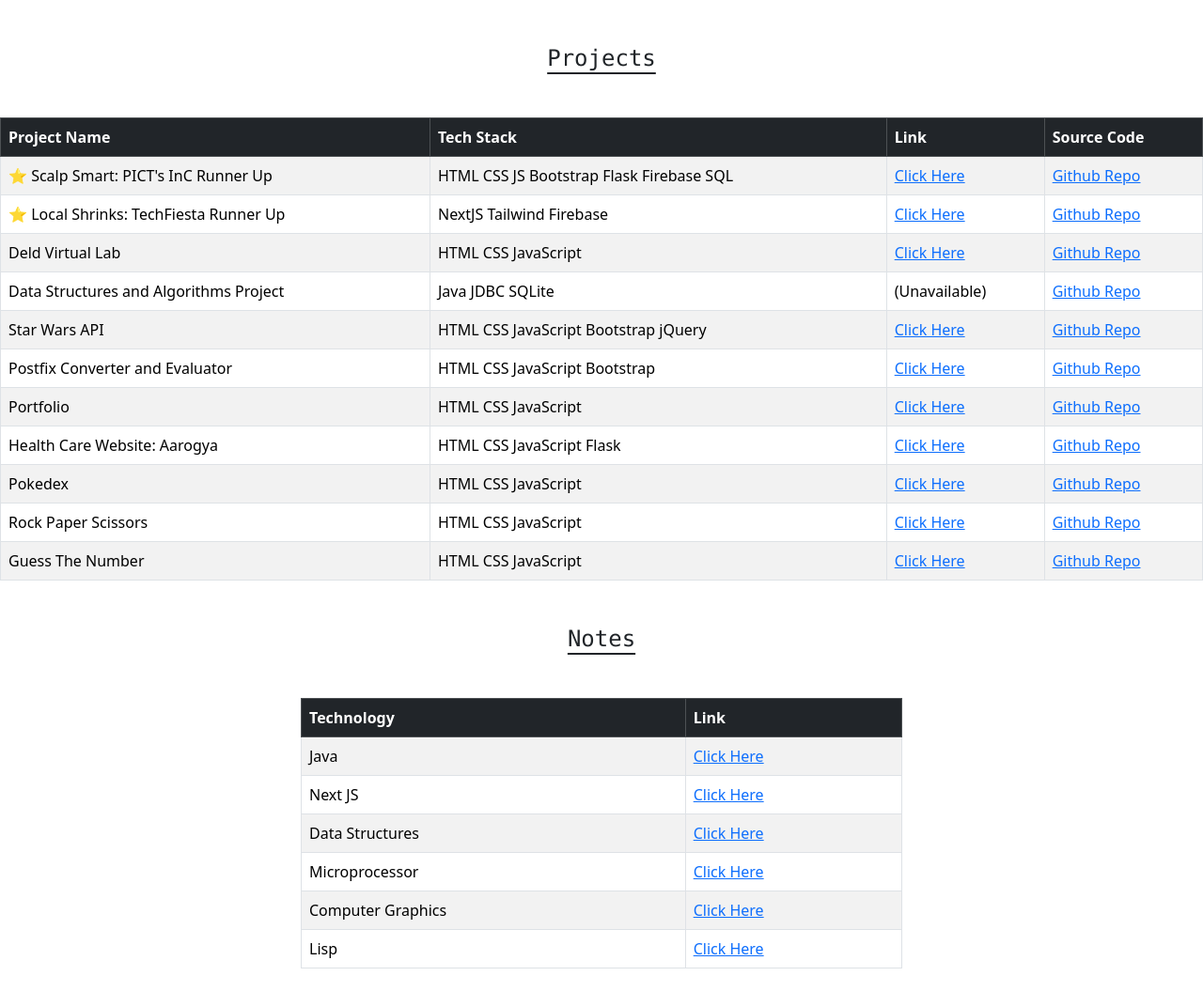
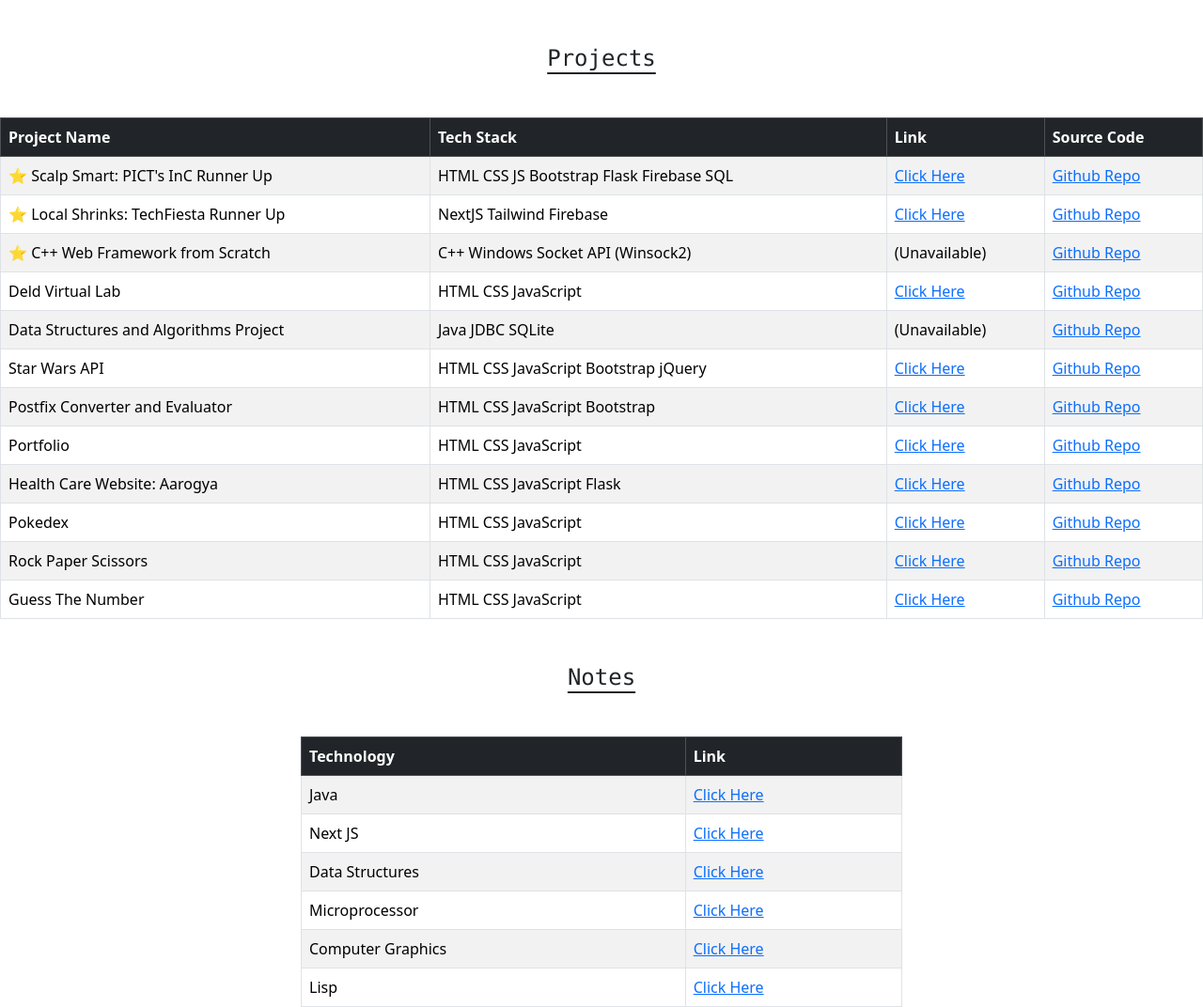
Before and after one commit to tirthraj07/tirthraj07-flaskapp, a Flask app: page /projects/ in a window 1280 px wide. Shown: the part 62-1134 px from the top of the page at 94% size. Before the commit the page ends 1093 px from the top, so only its background shows below. Run offline with Flask 3, Linux system fonts and the light colour scheme; some web fonts are replaced.

Commit message:
Updated Projects: Added C++ Micro Web Framework

```diff
--- a/app/templates/projects/projects.html
+++ b/app/templates/projects/projects.html
@@ -65,6 +65,12 @@
                 <td>NextJS Tailwind Firebase</td>
                 <td><a href="/projects/local-shrinks" target="_blank">Click Here</a></td>
                 <td><a href="https://github.com/tirthraj07/Local-Shrinks" target="_blank">Github Repo</a></td>
+            </tr>
+            <tr>
+              <td>⭐ C++ Web Framework from Scratch</td>
+              <td>C++ Windows Socket API (Winsock2) </td>
+              <td>(Unavailable)</td>
+              <td><a href="https://github.com/tirthraj07/CPP-Web-Server" target="_blank">Github Repo</a></td>
             </tr>
             <tr>
                 <td>Deld Virtual Lab</td>
```
Lines whose indentation alone changed are shown as unchanged.
